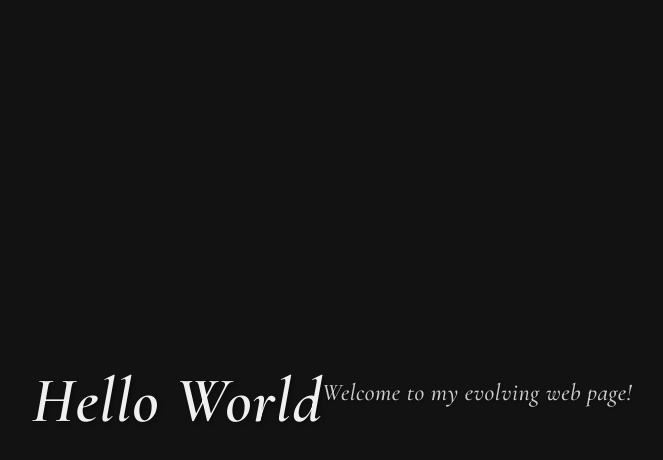
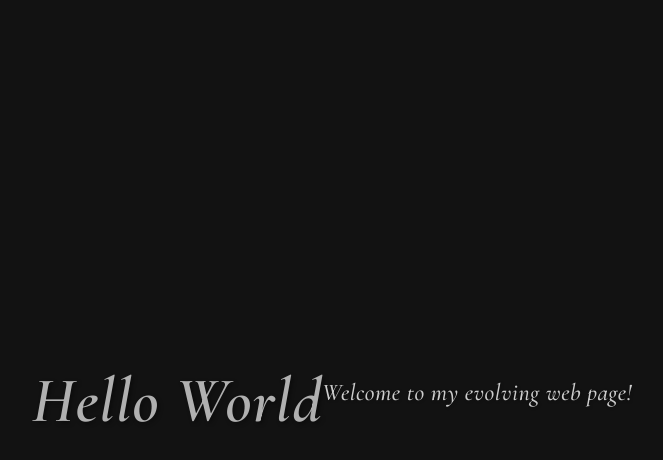
Before and after one commit to dusanmitrovic-developer/dusanmitrovic-dev, a plain HTML site: page index.html in a window 1280 px wide. In both pictures the pointer is over the element "Hello World". Shown: the whole page, without its empty margins (308-971 px from the left). Drawn offline with nearby package versions, Linux system fonts and the light colour scheme.

Commit message:
feat: Add hover effect to heading

```diff
--- a/styles.css
+++ b/styles.css
@@ -21,6 +21,12 @@ h1 {
     margin: 0;
 }
 
+h1:hover {
+    color: #b0b0b0;
+    cursor: pointer; /* Indicate interactivity */
+    transition: color 0.3s ease;
+}
+
 p {
     color: #cccccc; /* Slightly dimmer than heading */
     font-family: 'Cormorant Garamond', serif;
```
